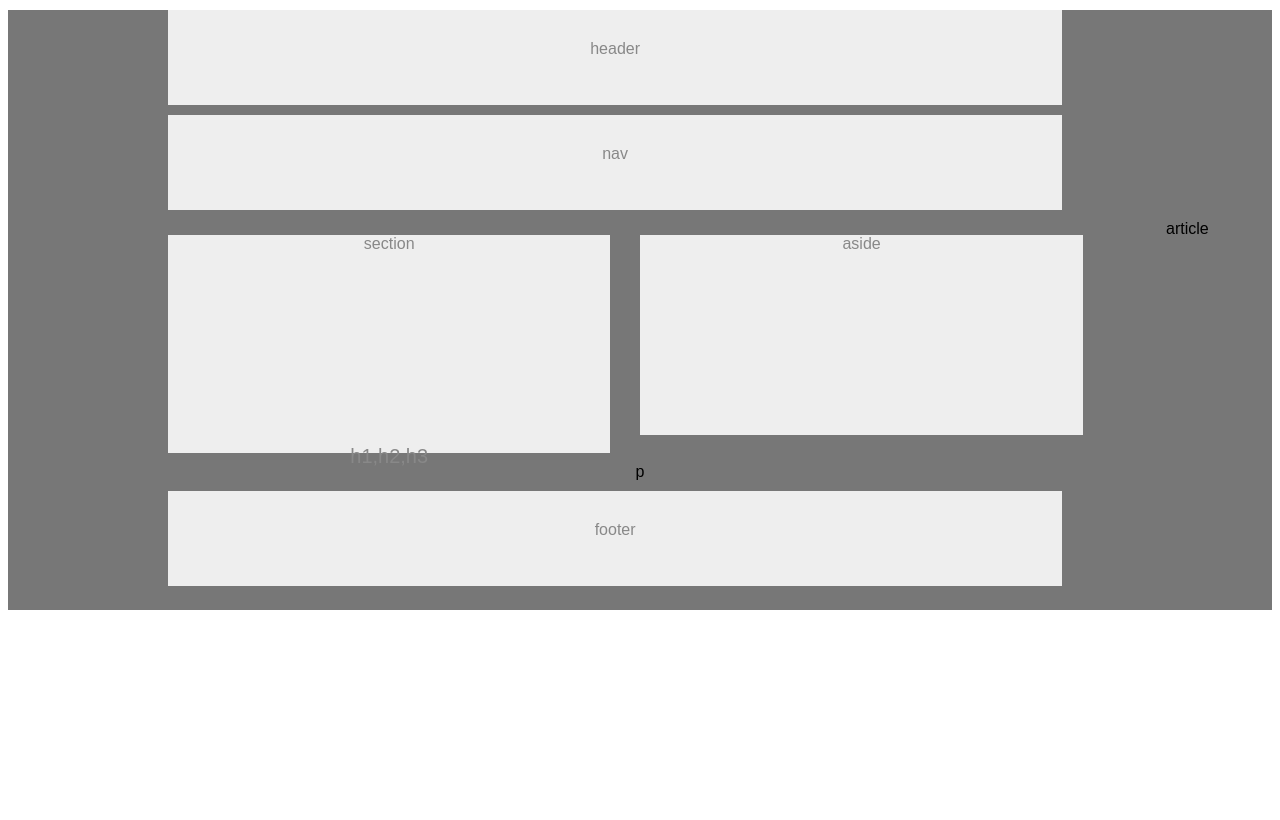
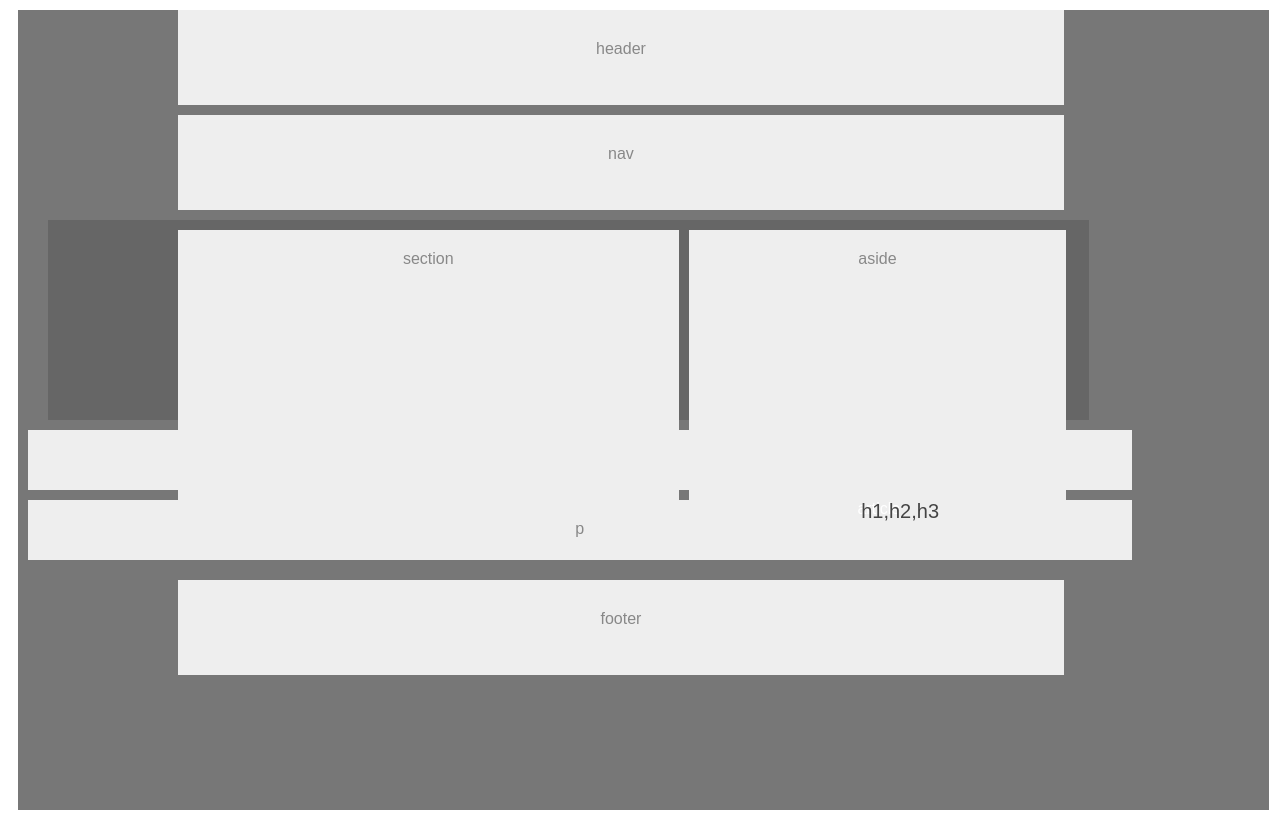
Before and after one commit to kendancy/HW-Wireframe, a plain HTML site: page index.html in a window 1280 px wide. Drawn offline with Linux system fonts and the light colour scheme.

Commit message:
Add files via upload

```diff
--- a/style.css
+++ b/style.css
@@ -6,8 +6,9 @@ div {
 	font-family: sans-serif;
 
 	background-color: #777;
-	width:100%;
-	height:600px;
+	width:99%;
+	height:800px;
+	margin:10px;
 }
 
 header {
@@ -33,57 +34,55 @@ nav {
 	color:#888;
 
 	clear:both;
-	overflow: auto;
 
 	float:left;
 	left:20px;
-	width:35%;
-	height:200px;
-	margin:15px 20px 10px 160px;
+	width:40%;
+	height:250px;
+	padding:20px 0px 0px 0px;
+	margin:10px 10px 10px 160px;
 }
 #aside	{
 	background-color: #eee;
 	color:#888;
 
 	float:left;
-	width:35%;
-	height: 200px;
-	margin:15px 20px 10px 10px;
+	width:27%;
+	height: 230px;
+	padding:20px;
+	margin:10px 0px 00px 0px;
 }
-}
+
 article	{
 	background-color: #666;
 	color:#fff;
 
-	z-index: 1;
-	width:25%;
-	left:20px;
-	height:100px;
-	padding:50px;
-	margin:20px 50px;
+	width:80%;
+	height:160px;
+	padding:20px;
+	margin:10px 30px;
 }
+
 #sub_article_1 {
 	background-color: #eee;
-	color:#888;
+	color:#444;
 
 	font-size: 20px;
 
-	z-index:2;
-	left:20px;
-	width:35%;
-	height:200px;
-	margin:15px 60px 10px 160px;
+	width:85%;
+	height:20px;
+	padding:20px;
+	margin:10px;
 }
-}
+
 #sub_article_2 {
 	background-color: #eee;
 	color:#888;
 
-	z-index:2;
-	left:20px;
-	width:35%;
-	height:200px;
-	margin:15px 60px 10px 160px;
+	width:85%;
+	height:20px;
+	padding:20px;
+	margin:10px;
 }
 
 footer {
```
